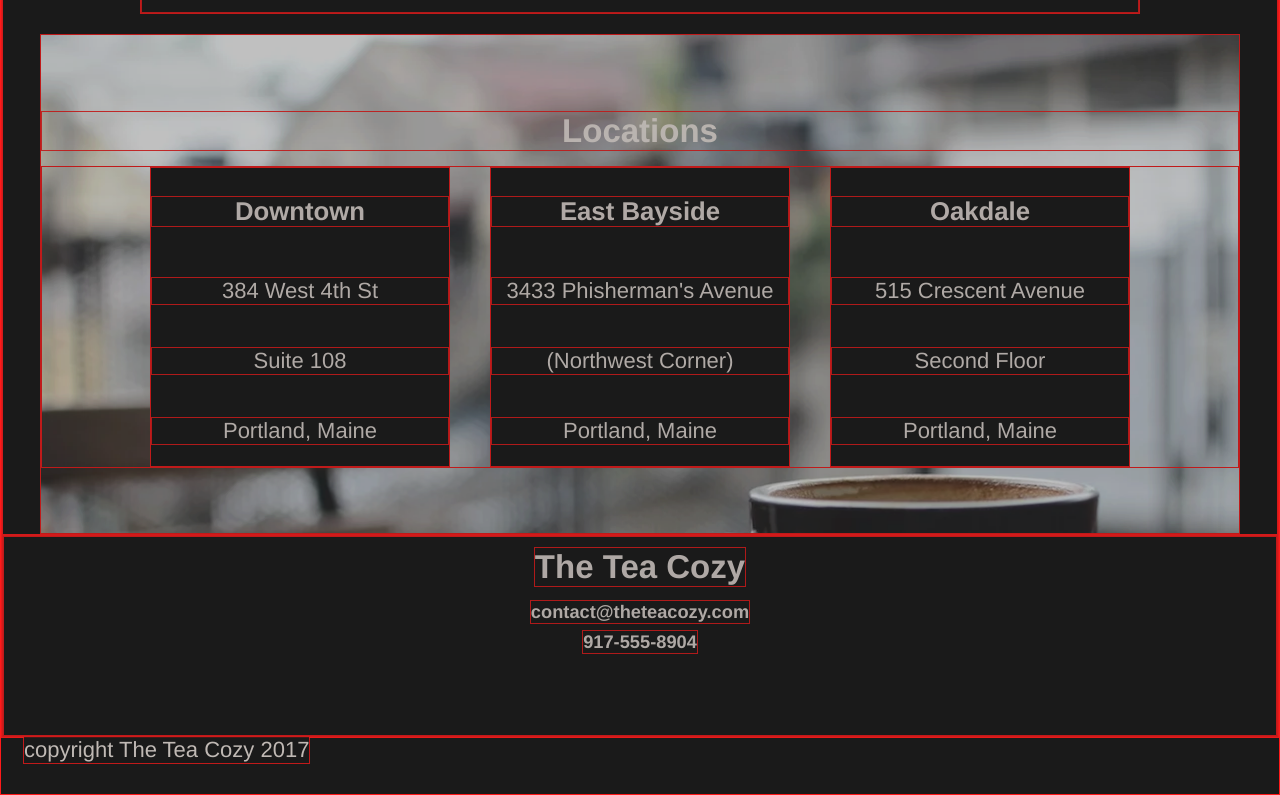
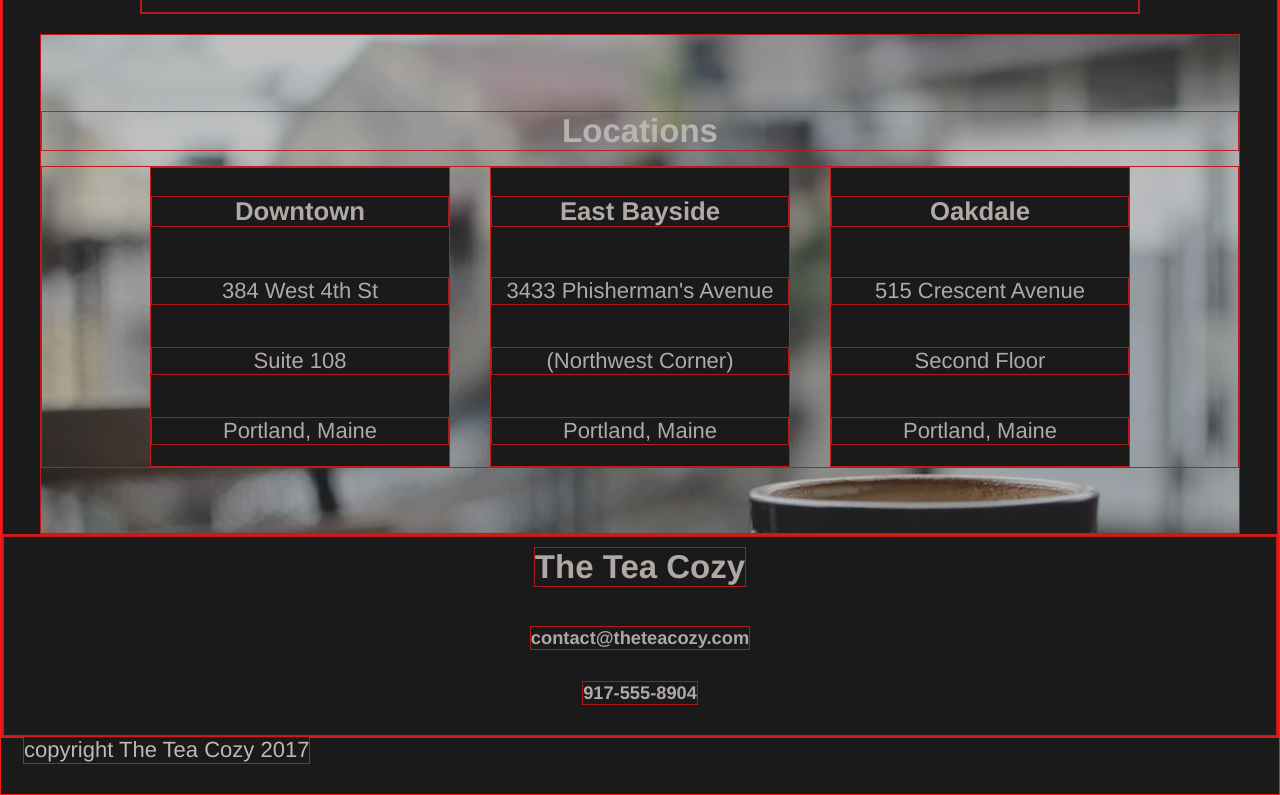
Before and after one commit to mikejguo290/flex-tea-cozy, a plain HTML site: page index.html in a window 1280 px wide. Shown: the part 1434-2229 px from the top of the page. Drawn offline with Linux system fonts and the light colour scheme.

Commit message:
make contact-info section a flex container which flex vertically.

```diff
--- a/index.html
+++ b/index.html
@@ -77,8 +77,8 @@
         <footer>
             <section class="contact-info">
                 <h2>The Tea Cozy</h2>
-                <h5>contact@theteacozy.com</h5>
-                <h5>917-555-8904</h5>
+                    <h5>contact@theteacozy.com</h5>
+                    <h5 class="telephone">917-555-8904</h5>
             </section>
             <p class="copyright">copyright The Tea Cozy 2017</p>
         </footer>
--- a/resources/css/style.css
+++ b/resources/css/style.css
@@ -150,8 +150,11 @@ nav li{
     display: flex;
     flex-direction: column;
     align-items: center;
-    justify-content:flex-start;
+    justify-content:space-between;
+}
 
+.telephone {
+    margin-bottom:30px;
 }
 
 .copyright {
```
